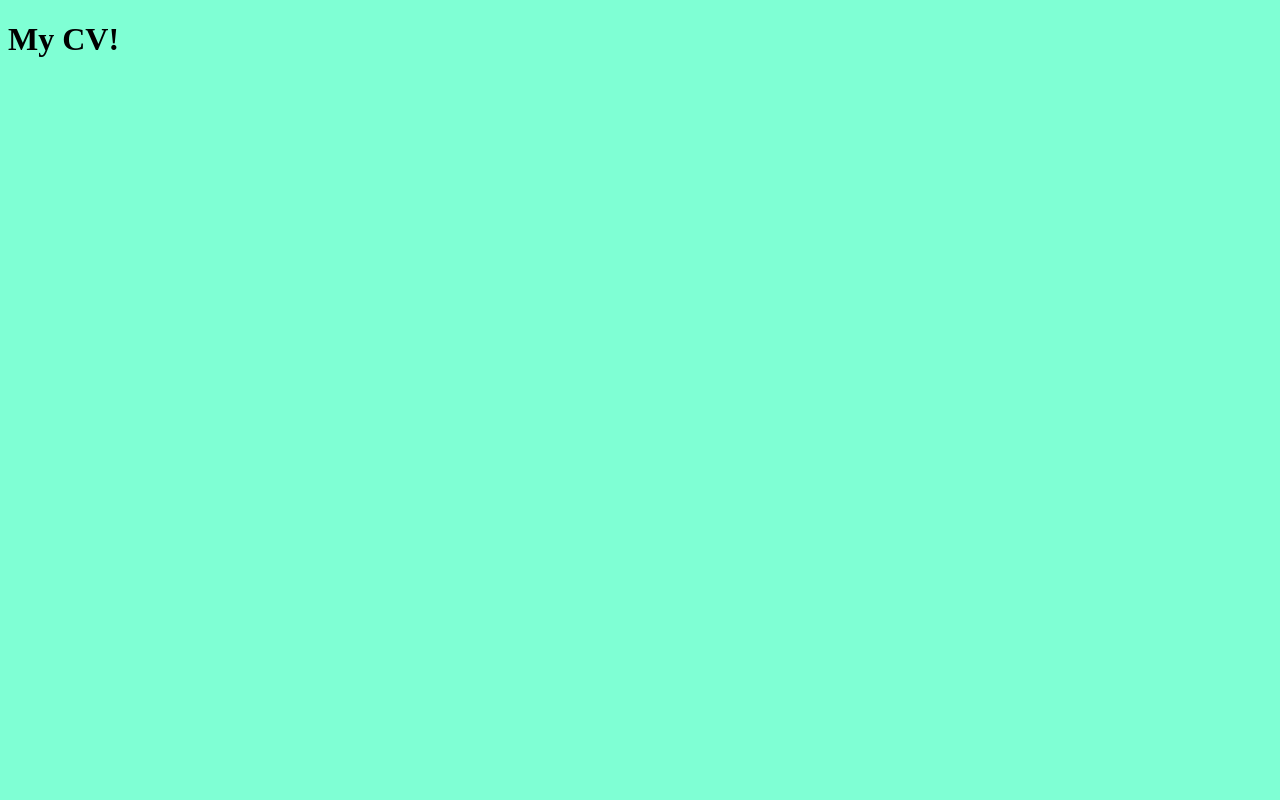
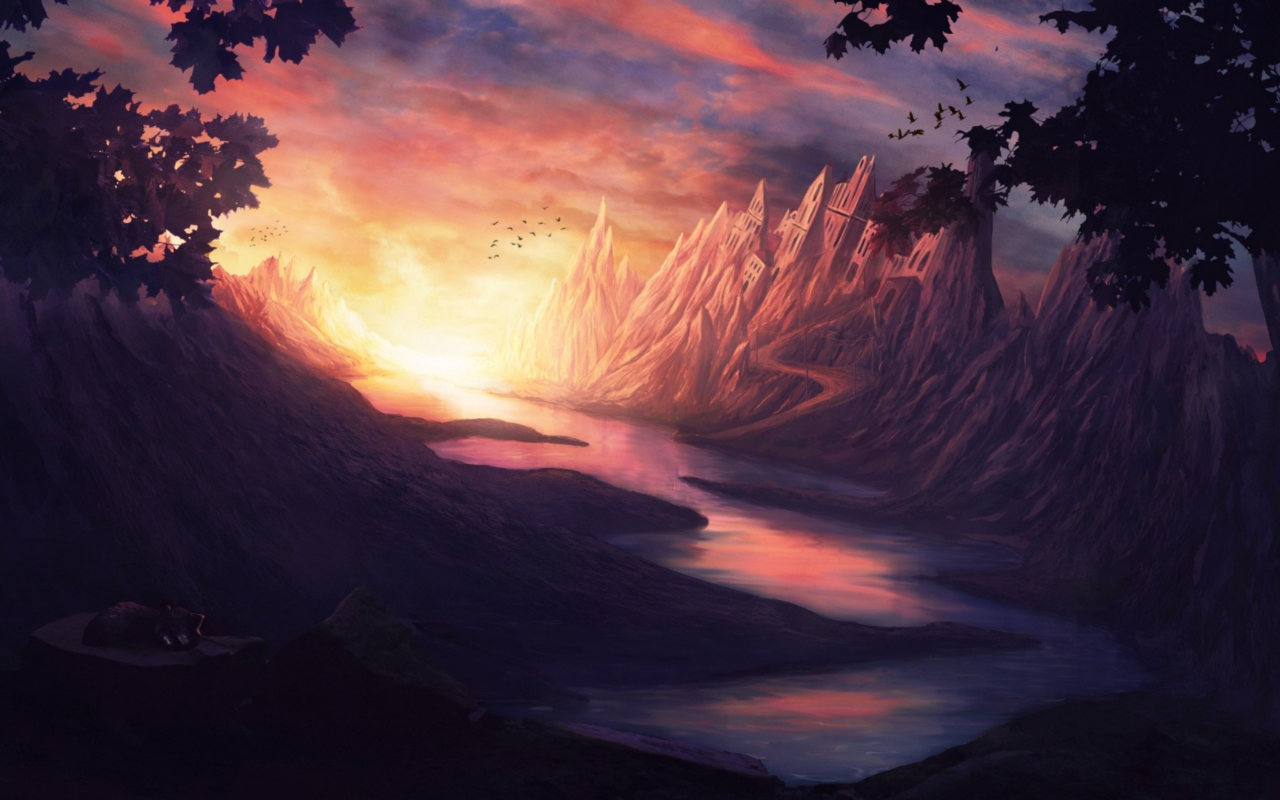
Before and after one commit to Oardieldei/rsschool-cv, a plain HTML site: page index.html in a window 1280 px wide. Drawn offline with Linux system fonts and the light colour scheme.

Commit message:
feat: add bg

```diff
--- /dev/null
+++ b/css/full.css
@@ -0,0 +1,8 @@
+html {
+	height: 100%;
+}
+
+body {
+	background: no-repeat center fixed url('../image/bg.jpg');
+	background-size: cover;
+}
--- a/css/style.css
+++ b/css/style.css
@@ -1,4 +1 @@
-body {
-	background-color: aquamarine;
-	color: black;
-}
+@import url('./full.css');
--- a/index.html
+++ b/index.html
@@ -5,11 +5,12 @@
 	<meta charset="UTF-8">
 	<meta name="viewport" content="width=device-width, initial-scale=1.0">
 	<link rel="stylesheet" href="./css/style.css">
-	<title>Document</title>
+	<link rel="shortcut icon" href="./image/favicon.png" type="image/x-icon">
+	<title>The Dark Knight's CV</title>
 </head>
 
 <body>
-	<h1>My CV!</h1>
+
 </body>
 
 </html>
```
Also changed, not shown: image/bg.jpg (added), 1 other file.
